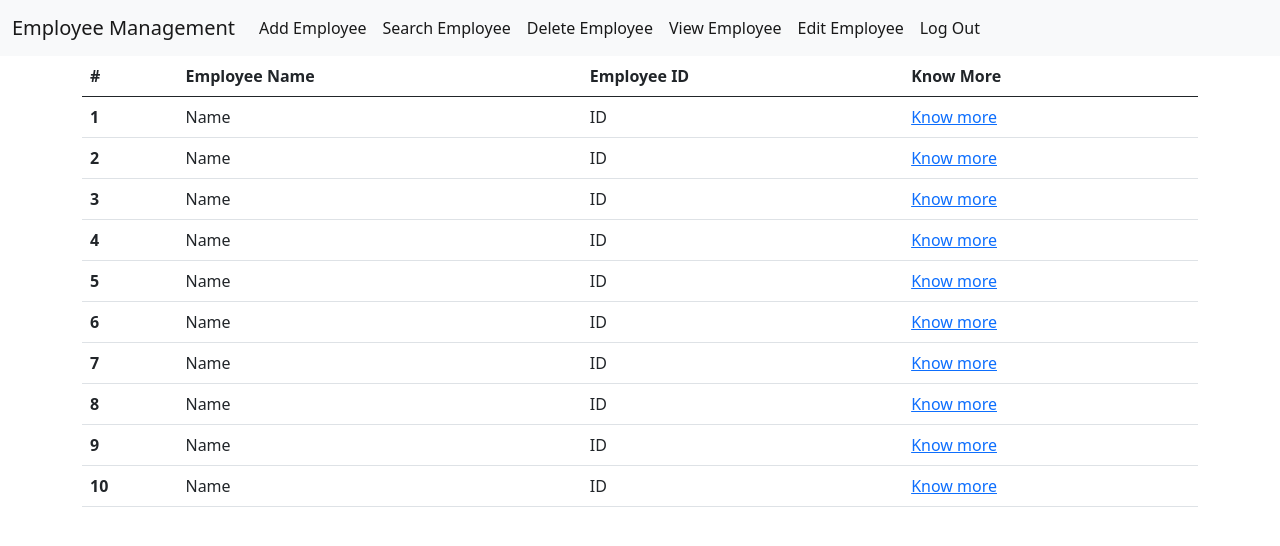
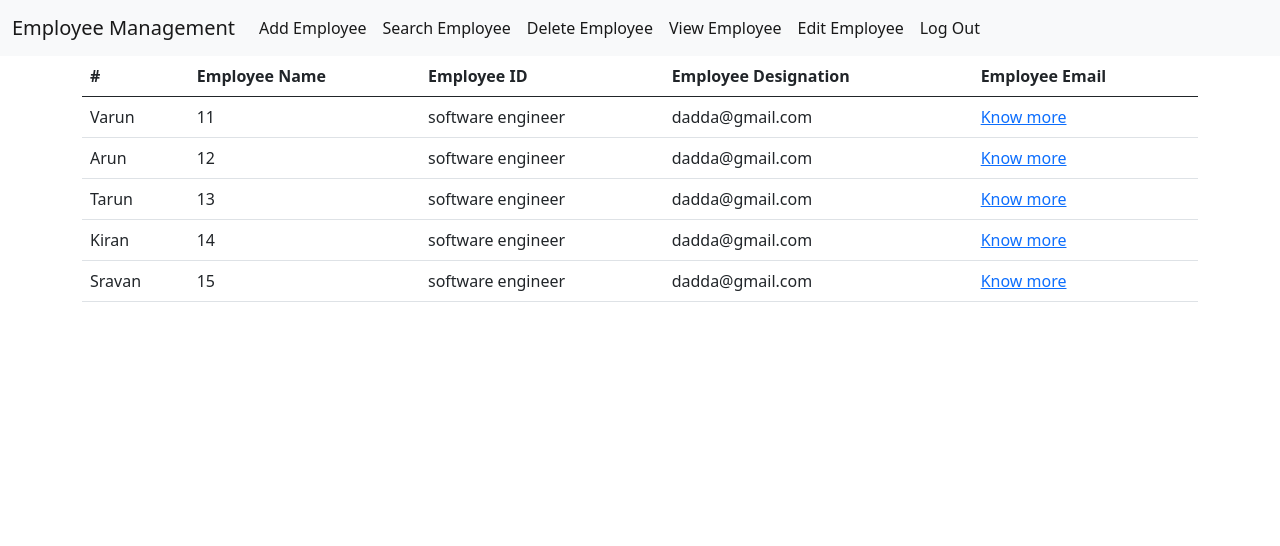
Before and after one commit to Varun-Babu/Employee-app-Angular, an Angular app: page /view in a window 1280 px wide. Shown: the top 546 px of the page. Built offline with nearby package versions, Linux system fonts and the light colour scheme.

Commit message:
data binded

```diff
--- a/src/app/view-employee/view-employee.component.html
+++ b/src/app/view-employee/view-employee.component.html
@@ -1,76 +1,26 @@
 <app-navbar></app-navbar>
+
+
 <div class="container">
     <div class="row">
         <div class="col col-12 col-sm-12 col-md-12 col-lg-12 col-xl-12 col-xxl-12">
             <table class="table">
                 <thead>
-                  <tr>
+                  <tr >
                     <th scope="col">#</th>
                     <th scope="col">Employee Name</th>
                     <th scope="col">Employee ID</th>
-                    <th scope="col">Know More</th>
+                    <th scope="col">Employee Designation</th>
+                    <th scope="col">Employee Email</th>
+
                   </tr>
                 </thead>
                 <tbody>
-                  <tr>
-                    <th scope="row">1</th>
-                    <td>Name</td>
-                    <td>ID</td>
-                    <td><a routerLink="#">Know more</a></td>
-                  </tr>
-                  <tr>
-                    <th scope="row">2</th>
-                    <td>Name</td>
-                    <td>ID</td>
-                    <td><a routerLink="#">Know more</a></td>
-                  </tr>
-                  <tr>
-                    <th scope="row">3</th>
-                    <td>Name</td>
-                    <td>ID</td>
-                    <td><a routerLink="#">Know more</a></td>
-                  </tr>
-                  <tr>
-                    <th scope="row">4</th>
-                    <td>Name</td>
-                    <td>ID</td>
-                    <td><a routerLink="#">Know more</a></td>
-                  </tr>
-                  <tr>
-                    <th scope="row">5</th>
-                    <td>Name</td>
-                    <td>ID</td>
-                    <td><a routerLink="#">Know more</a></td>
-                  </tr>
-                  <tr>
-                    <th scope="row">6</th>
-                    <td >Name</td>
-                    <td>ID</td>
-                    <td><a routerLink="#">Know more</a></td>
-
-                  </tr>
-                  <tr>
-                    <th scope="row">7</th>
-                    <td>Name</td>
-                    <td>ID</td>
-                    <td><a routerLink="#">Know more</a></td>
-                  </tr>
-                  <tr>
-                    <th scope="row">8</th>
-                    <td>Name</td>
-                    <td>ID</td>
-                    <td><a routerLink="#">Know more</a></td>
-                  </tr>
-                  <tr>
-                    <th scope="row">9</th>
-                    <td >Name</td>
-                    <td>ID</td>
-                    <td><a routerLink="#">Know more</a></td>
-                  </tr>
-                  <tr>
-                    <th scope="row">10</th>
-                    <td >Name</td>
-                    <td>ID</td>
+                  <tr *ngFor="let i of data">
+                    <td >{{i.name}}</td>
+                    <td>{{i.id}}</td>
+                    <td >{{i.designation}}</td>
+                    <td>{{i.email}}</td>
                     <td><a routerLink="#">Know more</a></td>
                   </tr>
                 </tbody>
--- a/src/app/view-employee/view-employee.component.ts
+++ b/src/app/view-employee/view-employee.component.ts
@@ -6,5 +6,37 @@ import { Component } from '@angular/core';
   styleUrls: ['./view-employee.component.css']
 })
 export class ViewEmployeeComponent {
+ data=[
+  {
+  "name" :"Varun",
+  "id" : 11,
+  "designation" : "software engineer",
+  "email" : "dadda@gmail.com"
+ },
+ {
+  "name" :"Arun",
+  "id" : 12,
+  "designation" : "software engineer",
+  "email" : "dadda@gmail.com"
+ },
+ {
+  "name" :"Tarun",
+  "id" : 13,
+  "designation" : "software engineer",
+  "email" : "dadda@gmail.com"
+ },
+ {
+  "name" :"Kiran",
+  "id" : 14,
+  "designation" : "software engineer",
+  "email" : "dadda@gmail.com"
+ },
+ {
+  "name" :"Sravan",
+  "id" : 15,
+  "designation" : "software engineer",
+  "email" : "dadda@gmail.com"
+ }
+]
 
 }
```
